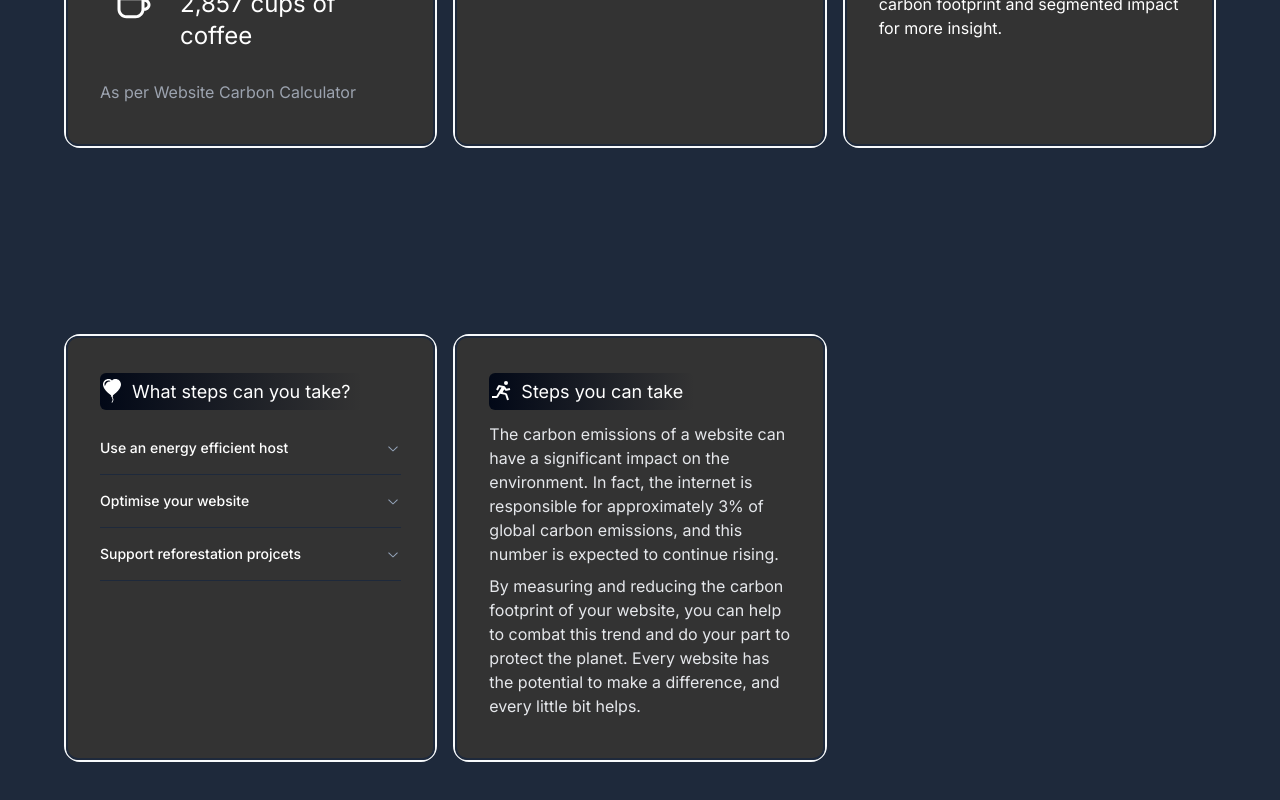
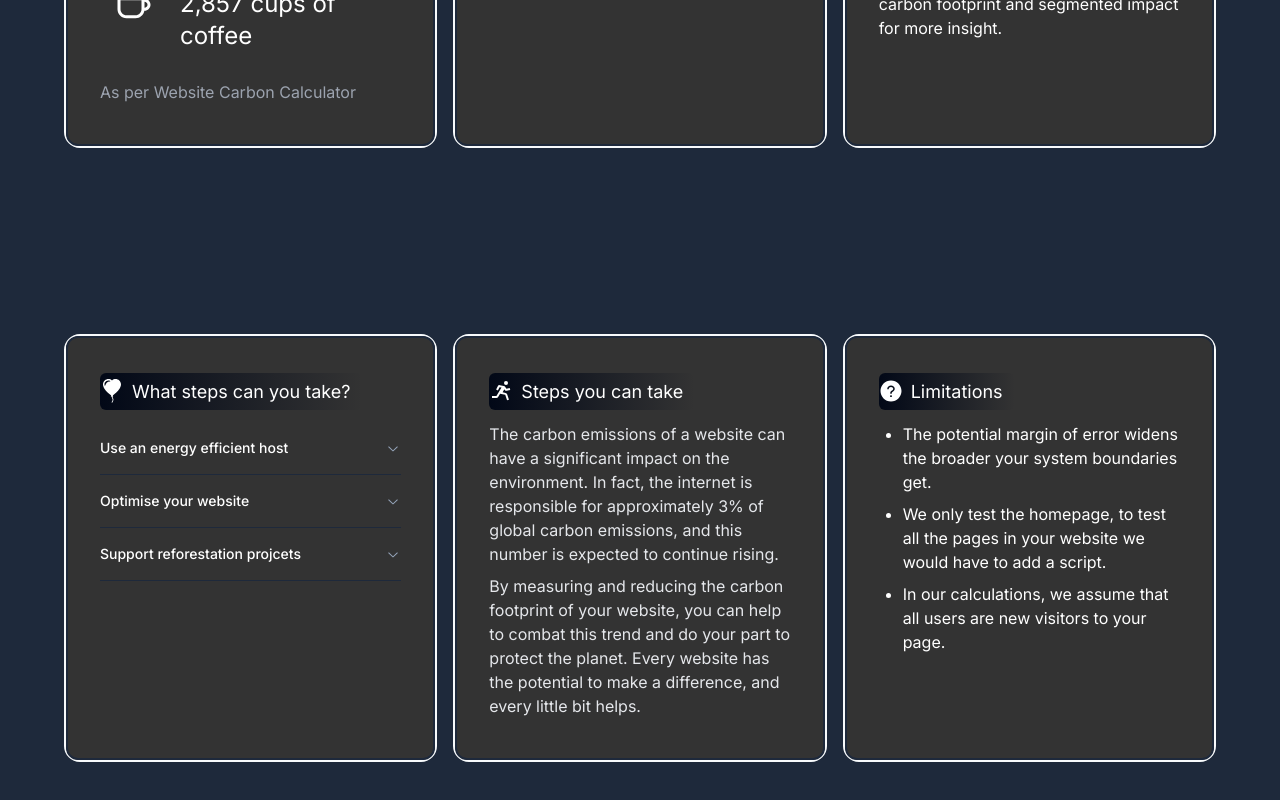
Before and after one commit to Souradip2022/carbon_footprint_estimator, a Next.js app in the folder web_client/: page /server_carbon_footprint in a window 1280 px wide. Shown: the part 922-1722 px from the top of the page. Built offline with nearby package versions, Linux system fonts and the light colour scheme.

Commit message:
Added Api limitation component in footer

```diff
--- a/web_client/src/app/server_carbon_footprint/page.tsx
+++ b/web_client/src/app/server_carbon_footprint/page.tsx
@@ -2,11 +2,12 @@ import React from 'react';
 import HeroElement from "@/components/server_footprint_checker/HeroElement";
 import AverageWebsiteConsumption
   from "@/components/server_footprint_checker/carbon_emission_details/AverageWebsiteConsumption";
-import DegitalEmissionDetail from "@/components/server_footprint_checker/carbon_emission_details/EmissionDetail";
+import DigitalEmissionDetail from "@/components/server_footprint_checker/carbon_emission_details/EmissionDetail";
 import FootprintCalculationDetail
   from "@/components/server_footprint_checker/carbon_emission_details/FootprintCalculationDetail";
 import {StepGuidance} from "@/components/server_footprint_checker/recomendation_to_users/StepGuidance";
 import WhyCare from "@/components/server_footprint_checker/recomendation_to_users/WhyCare";
+import ApiLimitations from "@/components/server_footprint_checker/recomendation_to_users/ApiLimitations";
 
 function Page() {
   return (
@@ -16,7 +17,7 @@ function Page() {
         <div
           className=" h-full w-[90%] grid grid-cols-1 md:grid-cols-2 lg:grid-cols-3 gap-4 space-y-5 max-w-[360px] md:space-y-0 md:max-w-none items-stretch">
           <AverageWebsiteConsumption/>
-          <DegitalEmissionDetail/>
+          <DigitalEmissionDetail/>
           <FootprintCalculationDetail/>
         </div>
       </main>
@@ -25,6 +26,7 @@ function Page() {
           className=" h-full w-[90%] grid grid-cols-1 md:grid-cols-2 lg:grid-cols-3 gap-4 space-y-5 max-w-[360px] md:space-y-0 md:max-w-none items-stretch">
           <StepGuidance/>
           <WhyCare/>
+          <ApiLimitations/>
         </div>
       </footer>
     </>
--- /dev/null
+++ b/web_client/src/components/server_footprint_checker/recomendation_to_users/ApiLimitations.tsx
@@ -0,0 +1,34 @@
+import InfoWrapper from "@/components/server_footprint_checker/sub_components/InfoWrapper";
+import React from "react";
+import {AiFillQuestionCircle} from "react-icons/ai";
+
+const ApiLimitations = () => {
+  return (
+    <div className="border-2 border-primary rounded-2xl">
+      <InfoWrapper
+        icon={<AiFillQuestionCircle/>}
+        title="Limitations"
+        gradient="from-background to-renaissance text-kittens-eye"
+      >
+        <div className="">
+          <ul className="list-disc space-y-2 pl-6">
+            <li>
+              The potential margin of error widens the broader your system
+              boundaries get.
+            </li>
+            <li>
+              We only test the homepage, to test all the pages in your website we
+              would have to add a script.
+            </li>
+            <li>
+              In our calculations, we assume that all users are new visitors to
+              your page.
+            </li>
+          </ul>
+        </div>
+      </InfoWrapper>
+    </div>
+  );
+};
+
+export default ApiLimitations;
```
